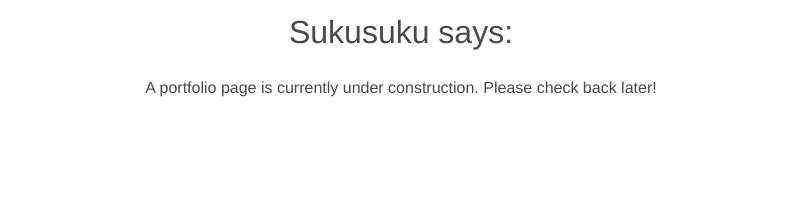
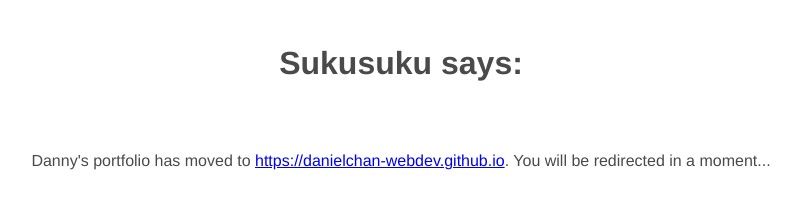
Before and after one commit to DChan066/DChan066.github.io, a plain HTML site: page index.html in a window 1280 px wide. Shown: the whole page, without its empty margins (239-1040 px from the left). Drawn offline with Linux system fonts and the light colour scheme.

Commit message:
Add redirect to new portfolio URL

```diff
--- a/index.html
+++ b/index.html
@@ -1,9 +1,8 @@
 <!DOCTYPE html>
 <html>
   <head>
-    <meta charset="utf-8">
+    <meta charset="utf-8" http-equiv="Refresh" content="3; url=https://danielchan-webdev.github.io">
     <title>Portfolio of Daniel Chan</title>
-    <link href="./resources/css/reset.css" type="text/css" rel="stylesheet">
     <link href="./resources/css/style.css" type="text/css" rel="stylesheet">
   </head>
   <body>
@@ -13,7 +12,7 @@
       </header>
 
       <section>
-        <p>A portfolio page is currently under construction.  Please check back later!</p>
+        <p>Danny's portfolio has moved to <a href="https://danielchan-webdev.github.io">https://danielchan-webdev.github.io</a>.  You will be redirected in a moment...</p>
       </section>
     </div>
   </body>
```
